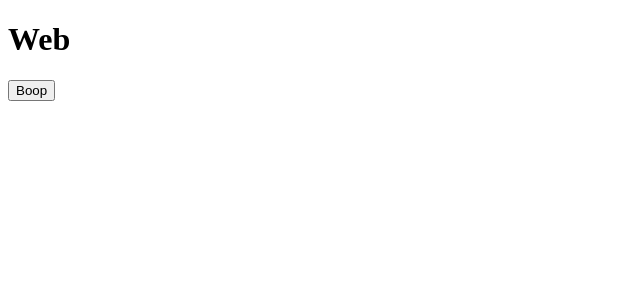
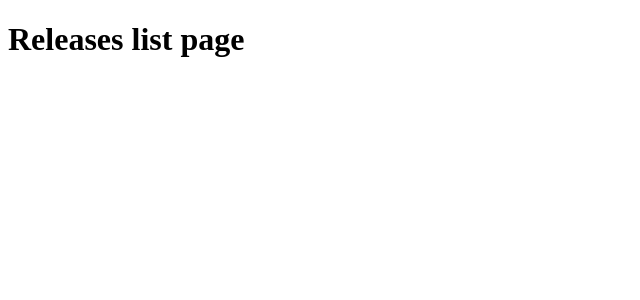
Before and after one commit to eirhor/release-dashboard, a Next.js app in the folder apps/web/: page / in a window 1280 px wide. Shown: the top 300 px of the page, without its empty margins (0-640 px from the left). Built offline with nearby package versions, Linux system fonts and the light colour scheme.

Commit message:
setup page structure

```diff
--- /dev/null
+++ b/apps/web/app/[id]/page.tsx
@@ -0,0 +1,3 @@
+export default function Page() {
+    return <h1>Release details page</h1>
+}
--- /dev/null
+++ b/apps/web/app/layout.tsx
@@ -0,0 +1,12 @@
+export default function RootLayout({
+  children,
+}: {
+  children: React.ReactNode;
+}) {
+  return (
+    <html>
+      <head></head>
+      <body>{children}</body>
+    </html>
+  );
+}
--- /dev/null
+++ b/apps/web/app/page.tsx
@@ -0,0 +1,3 @@
+export default function Page() {
+  return <h1>Releases list page</h1>;
+}
--- a/apps/web/next.config.js
+++ b/apps/web/next.config.js
@@ -1,5 +1,8 @@
 const withTM = require("next-transpile-modules")(["ui"]);
 
-module.exports = withTM({
+module.exports = {
   reactStrictMode: true,
-});
+  experimental: {
+    appDir: true,
+  },
+};
--- a/apps/web/package.json
+++ b/apps/web/package.json
@@ -22,7 +22,7 @@
     "autoprefixer": "^10.4.12",
     "eslint": "7.32.0",
     "eslint-config-custom": "*",
-    "next-transpile-modules": "9.0.0",
+    "next-transpile-modules": "^9.1.0",
     "postcss": "^8.4.18",
     "tailwindcss": "^3.2.1",
     "tsconfig": "*",
--- a/apps/web/pages/index.tsx
+++ /dev/null
@@ -1,10 +0,0 @@
-import { Button } from "ui";
-
-export default function Web() {
-  return (
-    <div>
-      <h1>Web</h1>
-      <Button />
-    </div>
-  );
-}
```
Also changed, not shown: apps/web/tsconfig.json (+9 -2 lines), 2 other files (tests, documents, lock files or other folders).
